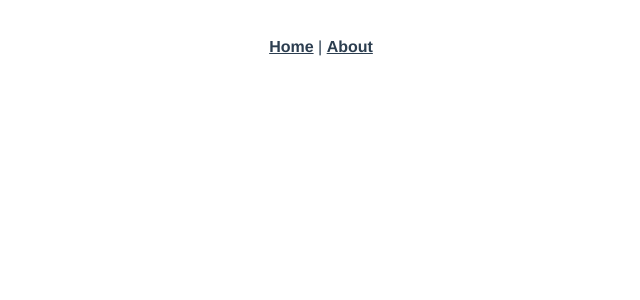
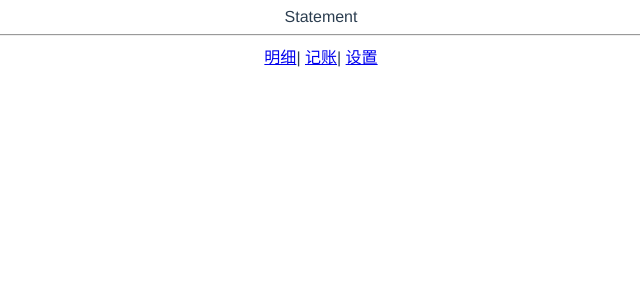
Before and after one commit to AeahKa/memoney, a Vue app: page /#/statement in a window 1280 px wide. Before the commit this address led to /#/add. Shown: the top 300 px of the page, without its empty margins (319-959 px from the left). Built offline with nearby package versions, Linux system fonts and the light colour scheme.

Commit message:
added new views

```diff
--- a/package.json
+++ b/package.json
@@ -1,5 +1,5 @@
 {
-  "name": "jizhang",
+	"name": "memoney",
 	"version": "0.1.0",
 	"private": true,
 	"scripts": {
--- a/src/App.vue
+++ b/src/App.vue
@@ -1,10 +1,12 @@
 <template>
 	<div id="app">
-    <nav>
-      <router-link to="/">Home</router-link> |
-      <router-link to="/about">About</router-link>
-    </nav>
-    <router-view/>
+		<router-view />
+		<hr />
+		<div>
+			<router-link to="/statement">明细</router-link>|
+			<router-link to="/add">记账</router-link>|
+			<router-link to="/settings">设置</router-link>
+		</div>
 	</div>
 </template>
 
--- a/src/main.ts
+++ b/src/main.ts
@@ -7,7 +7,7 @@ import store from './store'
 Vue.config.productionTip = false
 
 new Vue({
-  router,
-  store,
-  render: h => h(App)
+	router,
+	store,
+	render: (h) => h(App),
 }).$mount('#app')
--- a/src/router/index.ts
+++ b/src/router/index.ts
@@ -1,27 +1,32 @@
 import Vue from 'vue'
 import VueRouter, { RouteConfig } from 'vue-router'
-import HomeView from '../views/HomeView.vue'
+import Statement from '@/views/Statement.vue'
+import Add from '@/views/Add.vue'
+import Settings from '@/views/Settings.vue'
 
 Vue.use(VueRouter)
 
 const routes: Array<RouteConfig> = [
-  {
-    path: '/',
-    name: 'home',
-    component: HomeView
-  },
-  {
-    path: '/about',
-    name: 'about',
-    // route level code-splitting
-    // this generates a separate chunk (about.[hash].js) for this route
-    // which is lazy-loaded when the route is visited.
-    component: () => import(/* webpackChunkName: "about" */ '../views/AboutView.vue')
-  }
+	{
+		path: '/',
+		redirect: '/statement',
+	},
+	{
+		path: '/statement',
+		component: Statement,
+	},
+	{
+		path: '/add',
+		component: Add,
+	},
+	{
+		path: '/settings',
+		component: Settings,
+	},
 ]
 
 const router = new VueRouter({
-  routes
+	routes,
 })
 
 export default router
--- a/src/views/AboutView.vue
+++ /dev/null
@@ -1,5 +0,0 @@
-<template>
-  <div class="about">
-    <h1>This is an about page</h1>
-  </div>
-</template>
--- /dev/null
+++ b/src/views/Add.vue
@@ -0,0 +1,11 @@
+<template>
+	<div>Add</div>
+</template>
+
+<script lang="ts">
+export default {
+	name: 'Name',
+}
+</script>
+
+<style lang="scss" scoped></style>
--- a/src/views/HomeView.vue
+++ /dev/null
@@ -1,18 +0,0 @@
-<template>
-  <div class="home">
-    <img alt="Vue logo" src="../assets/logo.png">
-    <HelloWorld msg="Welcome to Your Vue.js + TypeScript App"/>
-  </div>
-</template>
-
-<script lang="ts">
-import { Component, Vue } from 'vue-property-decorator';
-import HelloWorld from '@/components/HelloWorld.vue'; // @ is an alias to /src
-
-@Component({
-  components: {
-    HelloWorld,
-  },
-})
-export default class HomeView extends Vue {}
-</script>
--- /dev/null
+++ b/src/views/Settings.vue
@@ -0,0 +1,11 @@
+<template>
+	<div>Settings</div>
+</template>
+
+<script lang="ts">
+export default {
+	name: 'Settings',
+}
+</script>
+
+<style scoped></style>
--- /dev/null
+++ b/src/views/Statement.vue
@@ -0,0 +1,11 @@
+<template>
+	<div>Statement</div>
+</template>
+
+<script lang="ts">
+export default {
+	name: 'Statement',
+}
+</script>
+
+<style lang="scss" scoped></style>
```
Also changed, not shown: .eslintrc.js. Lines whose indentation alone changed are shown as unchanged.
